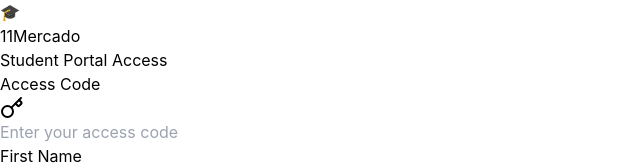
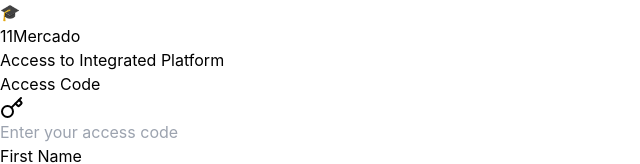
Before and after one commit to Ipswich38/11mercado, a React (Vite) app: page / in a window 1280 px wide. Shown: the top 164 px of the page, without its empty margins (0-640 px from the left). Built offline with nearby package versions, Linux system fonts and the light colour scheme; no server answers; what groq-sdk would draw is missing.

Commit message:
Update login page subtitle text
- Change "Student Portal Access" to "Access to Integrated Platform"
- Reflects broader platform functionality beyond just students

🤖 Generated with [Claude Code](https://claude.ai/code)

Co-Authored-By: Claude <noreply@anthropic.com>

```diff
--- a/src/components/SimpleLogin.tsx
+++ b/src/components/SimpleLogin.tsx
@@ -58,7 +58,7 @@ export default function SimpleLogin({ onLogin, getContrastClass }) {
               "text-slate-600 text-sm",
               "text-yellow-200 text-sm"
             )}>
-              Student Portal Access
+              Access to Integrated Platform
             </p>
           </div>
         </div>
```
